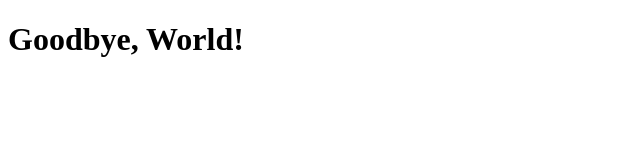
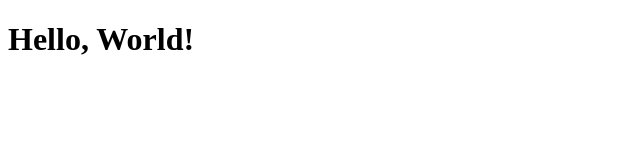
Before and after one commit to DavidM54705/CS3338-first-project, a plain HTML site: page index.html in a window 1280 px wide. Shown: the whole page, without its empty margins (0-640 px from the left). Drawn offline with Linux system fonts and the light colour scheme.

Commit message:
Update index.html

```diff
--- a/index.html
+++ b/index.html
@@ -6,6 +6,6 @@
     <title>My First Project test</title>
 </head>
 <body>
-    <h1>Goodbye, World!</h1>
+    <h1>Hello, World!</h1>
 </body>
 </html>
```
